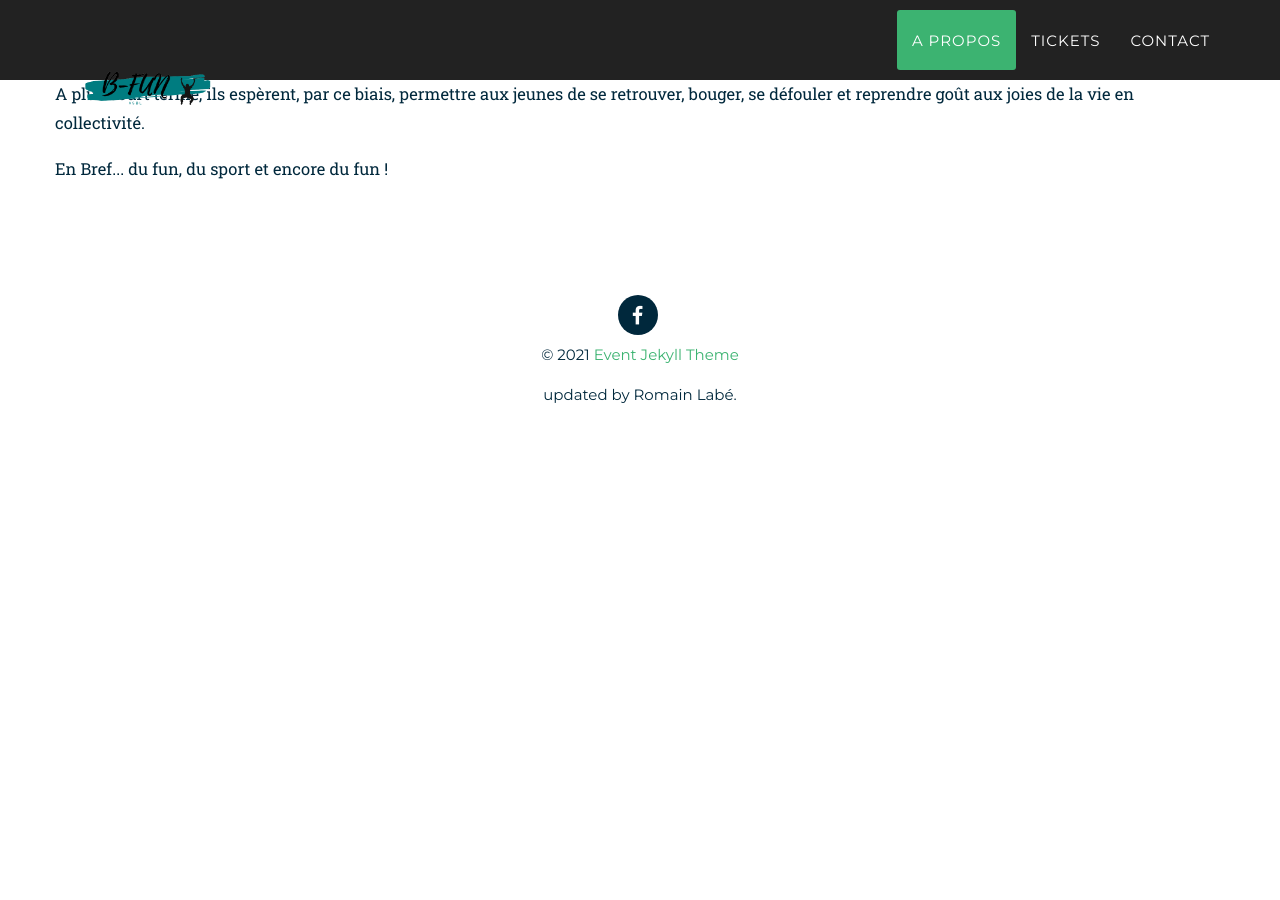
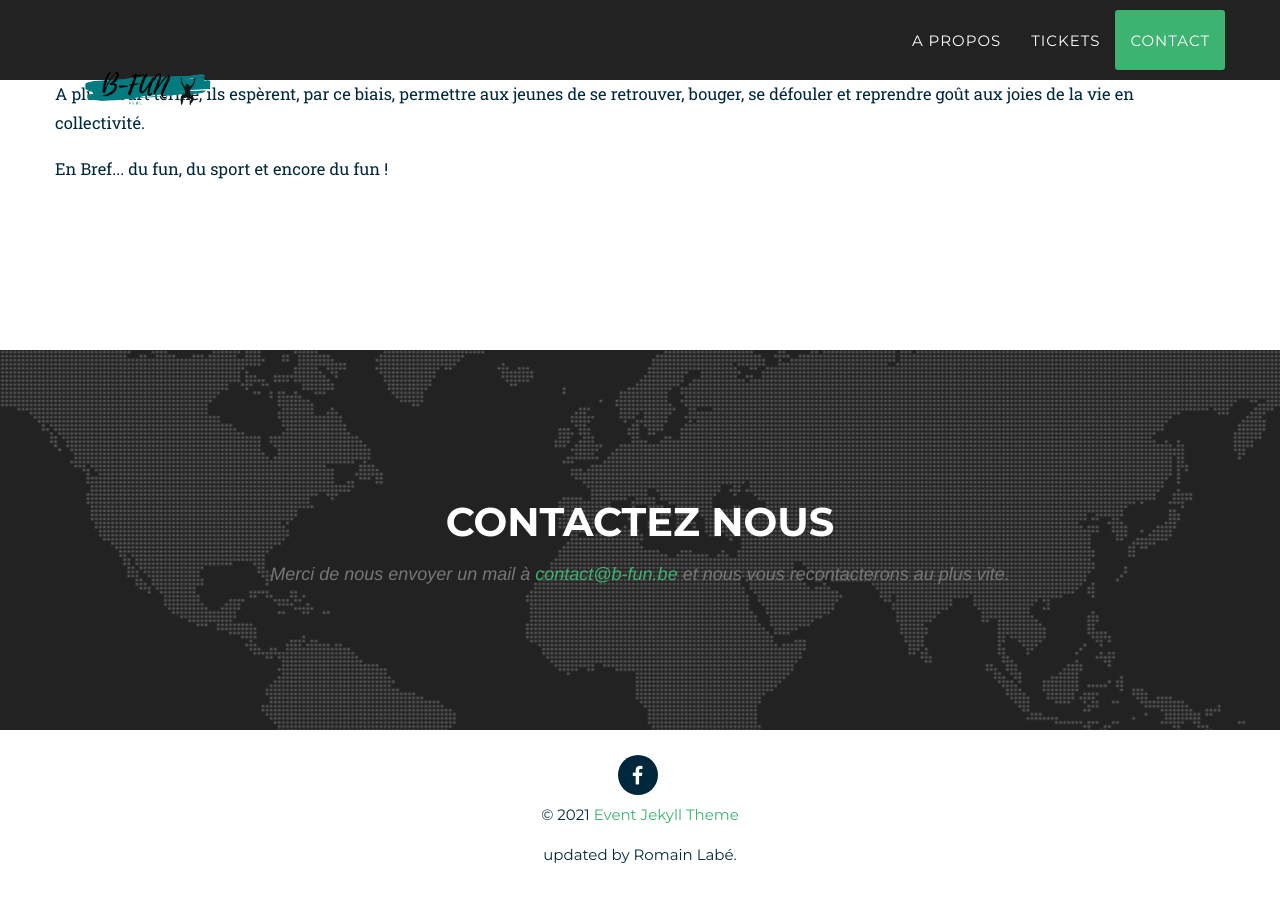
Before and after one commit to melvinchng/event-jekyll-theme, a Jekyll site: the page built from index.html, in a window 1280 px wide and 900 px high, scrolled down 2176 px. Built offline with Jekyll 4.4.1, drawn with Linux system fonts in a browser that asks for light colours; some web fonts are replaced; before the commit the page ends 2616 px from its top, so only the background shows below that.

Commit message:
message de contact

```diff
--- a/_includes/2016_data/contact.html
+++ b/_includes/2016_data/contact.html
@@ -2,41 +2,8 @@
     <div class="container">
         <div class="row">
             <div class="col-lg-12 text-center">
-                <h2 class="section-heading">Contact Us</h2>
-                <h3 class="section-subheading text-muted">We will do our best to answer your request as soon as possible. You may send us your request via <a href="https://www.facebook.com/">Facebook Message</a></h3>
-            </div>
-        </div>
-        <div class="row">
-            <div class="col-lg-12">
-                <form name="sentMessage" id="contactForm" action="https://formspree.io/hello.world@gmail.com" method="POST" novalidate>
-                    <div class="row">
-                        <div class="col-md-6">
-                            <div class="control-group form-group">
-                                <input type="text" class="form-control" name="name" placeholder="Your Name *" id="name" required data-validation-required-message="Please enter your name."WW>
-                                <p class="help-block text-danger"></p>
-                            </div>
-                            <div class="control-group form-group">
-                                <input type="email" class="form-control" name="_replyto" placeholder="Your Email *" id="email" required data-validation-required-message="Please enter your email address.">
-                                <p class="help-block text-danger"></p>
-                            </div>
-                            <div class="control-group form-group">
-                                <input type="tel" class="form-control" name="phone" placeholder="Your Phone" id="phone" required data-validation-required-message="Please enter your phone number (optional).">
-                                <p class="help-block text-danger"></p>
-                            </div>
-                        </div>
-                        <div class="col-md-6">
-                            <div class="control-group form-group">
-                                <textarea class="form-control" name="message" placeholder="Your Message *" id="message" required data-validation-required-message="Please enter a message."></textarea>
-                                <p class="help-block text-danger"></p>
-                            </div>
-                        </div>
-                        <div class="clearfix"></div>
-                        <div class="col-lg-12 text-center">
-                            <div id="success"></div>
-                            <button type="submit" value="Send" class="btn btn-xl">Send Message</button>
-                        </div>
-                    </div>
-                </form>
+                <h2 class="section-heading">Contactez nous</h2>
+                <h3 class="section-subheading text-muted">Merci de nous envoyer un mail à <a href="mailto:contact@b-fun.be">contact@b-fun.be</a> et nous vous recontacterons au plus vite.</h3>
             </div>
         </div>
     </div>
--- a/_layouts/2017_home.html
+++ b/_layouts/2017_home.html
@@ -31,9 +31,7 @@
     {% include 2017_data/sponsors.html %}
     {% endcomment %}
 
-    {% comment %}
     {% include 2016_data/contact.html %}
-    {% endcomment %}
 
     {% include 2016_data/footer.html %}
     {% include 2017_data/speakers_info.html %}
```
